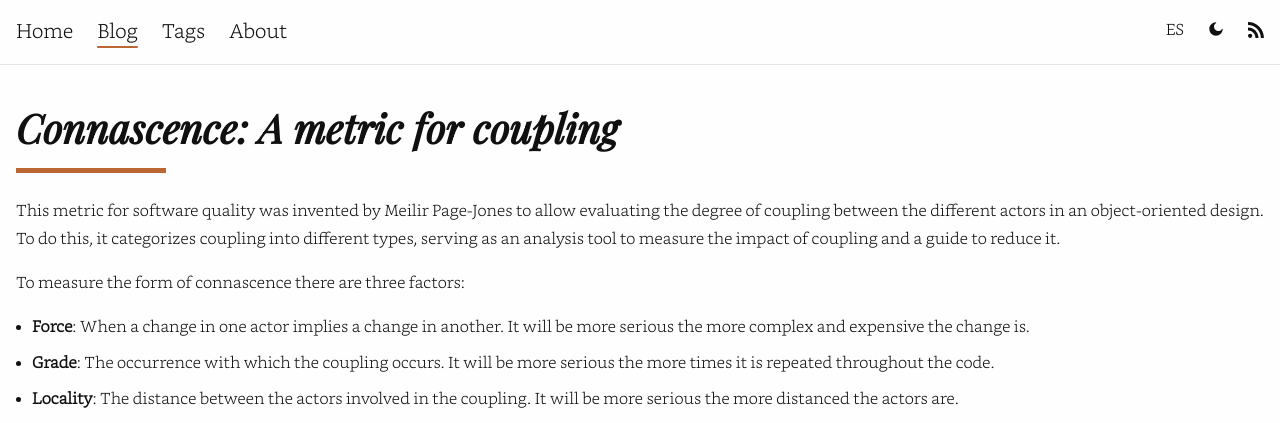
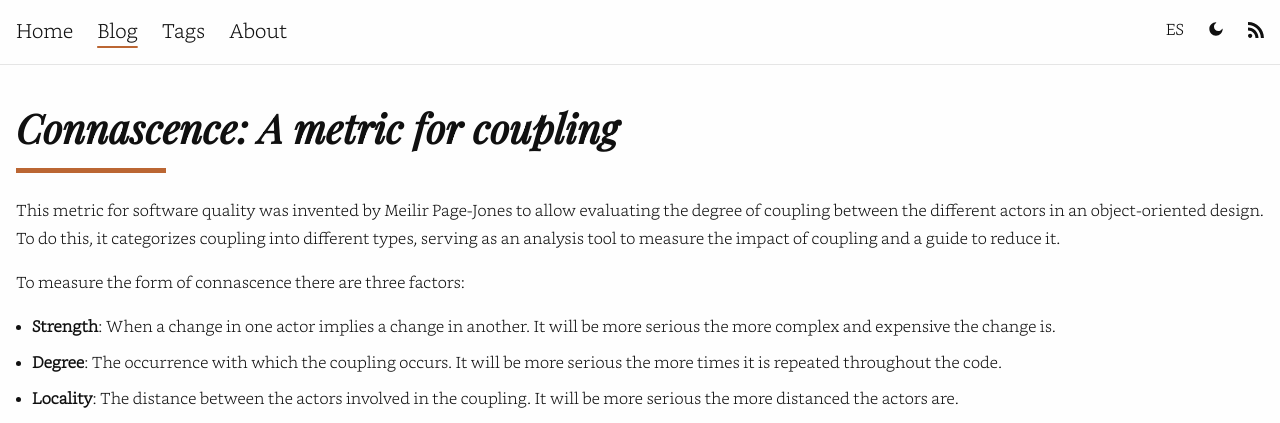
Before and after one commit to samdevega/samdevega.github.io, an Astro site: page /en/blog/connascence-a-metric-for-coupling in a window 1280 px wide. Shown: the top 423 px of the page. Built offline with nearby package versions, Linux system fonts and the light colour scheme; Astro itself is replaced by a stand-in of ours.

Commit message:
fix. translation on post

```diff
--- a/src/content/posts/en/connascence-a-metric-for-coupling.md
+++ b/src/content/posts/en/connascence-a-metric-for-coupling.md
@@ -7,8 +7,8 @@ This metric for software quality was invented by Meilir Page-Jones to allow eval
 
 To measure the form of connascence there are three factors:
 
-* **Force**: When a change in one actor implies a change in another. It will be more serious the more complex and expensive the change is.
-* **Grade**: The occurrence with which the coupling occurs. It will be more serious the more times it is repeated throughout the code.
+* **Strength**: When a change in one actor implies a change in another. It will be more serious the more complex and expensive the change is.
+* **Degree**: The occurrence with which the coupling occurs. It will be more serious the more times it is repeated throughout the code.
 * **Locality**: The distance between the actors involved in the coupling. It will be more serious the more distanced the actors are.
 
 <figure>
```
Also changed, not shown: public/images/connascence-vector.png.
